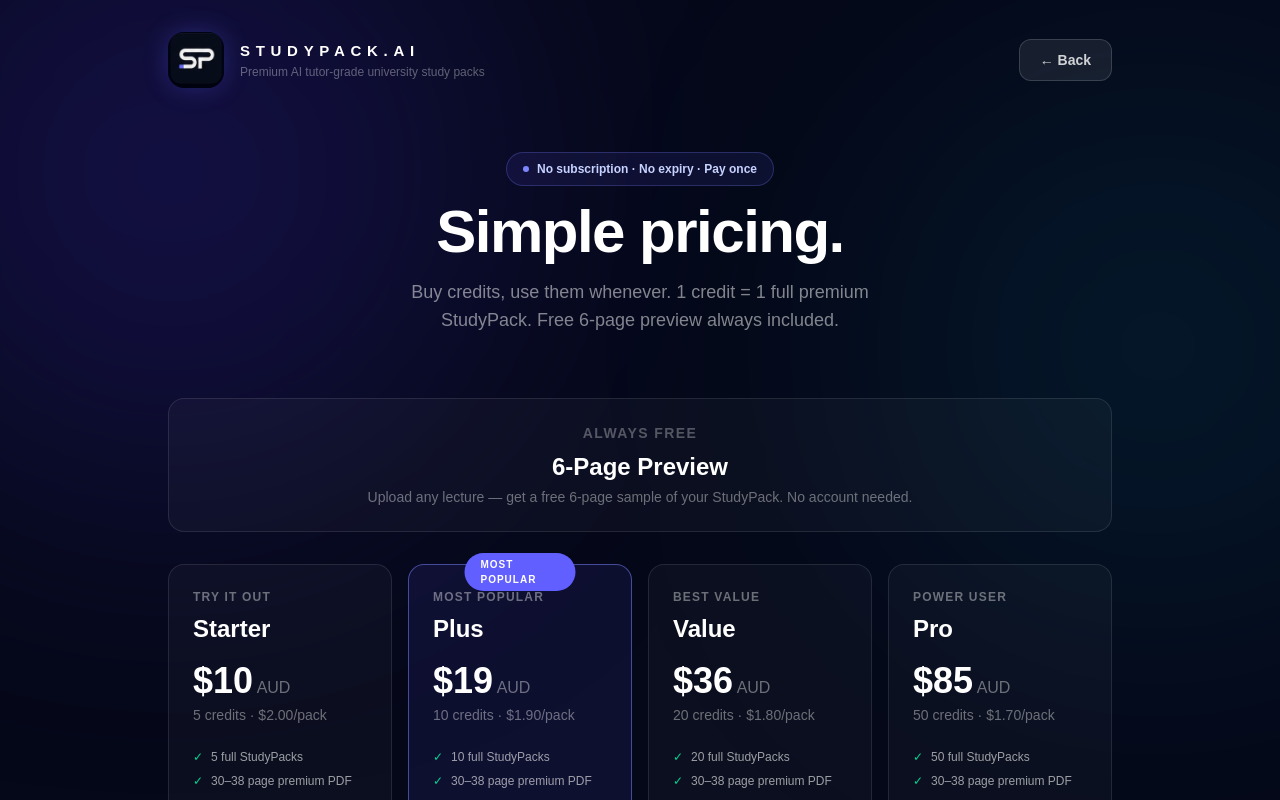
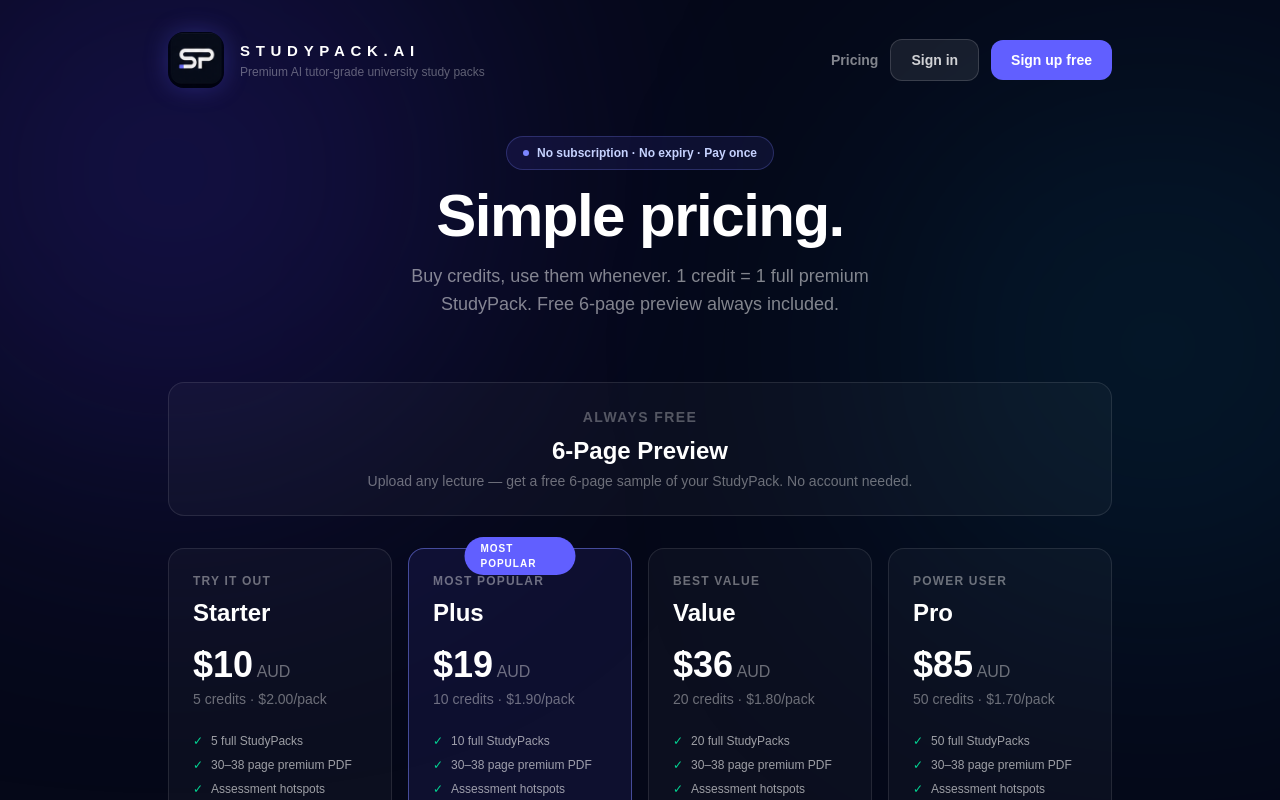
Before and after one commit to paulrodgerson40-blip/studypack-frontend, a Next.js app: page /pricing in a window 1280 px wide. Shown: the top 800 px of the page. Built offline with nearby package versions, Linux system fonts and the light colour scheme; no server answers.

Commit message:
Fix pricing page header

```diff
--- a/app/pricing/page.tsx
+++ b/app/pricing/page.tsx
@@ -1,7 +1,8 @@
 "use client";
 
-import { SignUpButton, useUser } from "@clerk/nextjs";
+import { SignUpButton, SignInButton, useUser } from "@clerk/nextjs";
 import Link from "next/link";
+import Header from "@/components/Header";
 
 const packs = [
   {
@@ -51,27 +52,7 @@ export default function PricingPage() {
 
       <div className="relative mx-auto max-w-5xl px-5 py-8 md:px-10">
 
-        {/* Header */}
-        <header className="mb-16 flex items-center justify-between">
-          <Link href="/" className="flex items-center gap-4">
-            <img
-              src="/studypack-icon.png"
-              alt="StudyPack.ai"
-              className="h-14 w-14 rounded-2xl shadow-[0_0_24px_rgba(91,94,244,0.30)]"
-            />
-            <div>
-              <div className="text-[15px] font-black uppercase tracking-[0.38em] text-white">
-                StudyPack.ai
-              </div>
-              <div className="mt-0.5 text-xs font-medium text-white/35">
-                Premium AI tutor-grade university study packs
-              </div>
-            </div>
-          </Link>
-          <Link href="/" className="rounded-xl border border-white/15 bg-white/8 px-5 py-2.5 text-sm font-bold text-white/80 transition hover:bg-white/12">
-            ← Back
-          </Link>
-        </header>
+        <Header />
 
         {/* Hero */}
         <div className="mb-16 text-center">
```
